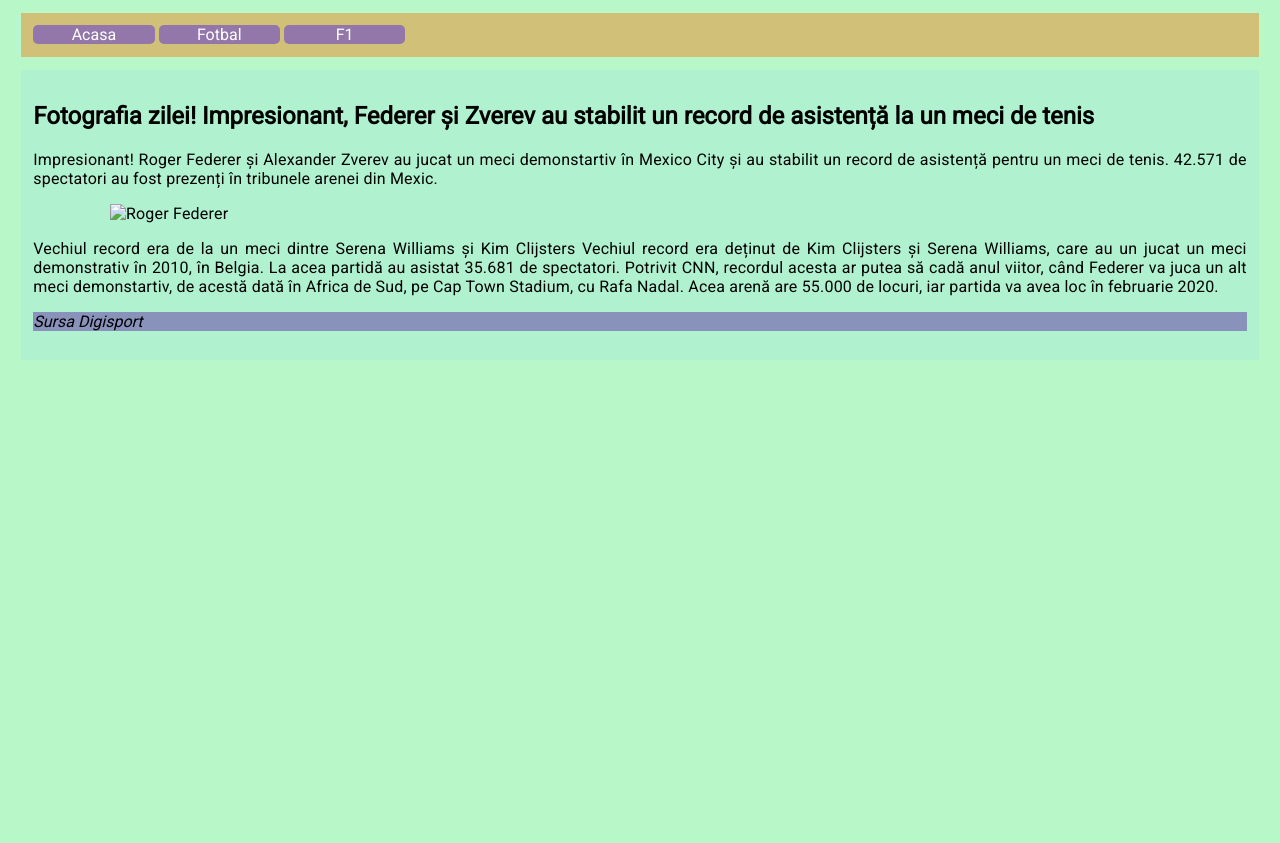
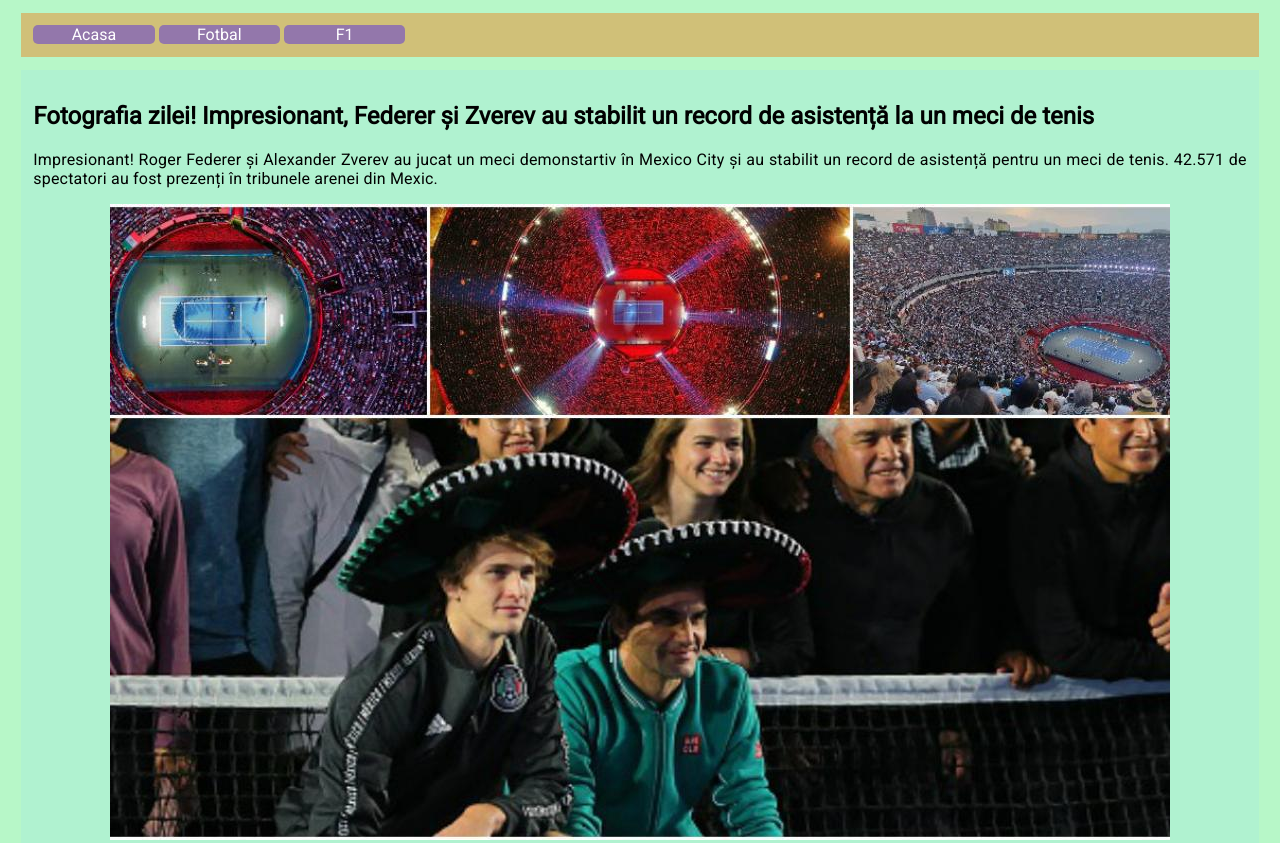
Before and after one commit to rosubogdangheorghe/News_Site, a plain HTML site: page pages/tennis.html in a window 1280 px wide. Shown: the top 843 px of the page. Before the commit the page ends 800 px from the top, so only its background shows below. Drawn offline with Linux system fonts and the light colour scheme; the site is published under a folder, as on GitHub Pages, so addresses that start at the root find nothing.

Commit message:
Update tennis.html

```diff
--- a/pages/tennis.html
+++ b/pages/tennis.html
@@ -30,7 +30,7 @@
                 <div id="articleOne">
                     <p>Impresionant! Roger Federer și Alexander Zverev au jucat un meci demonstartiv în Mexico City și au stabilit un record de asistență pentru un meci de tenis. 42.571 de spectatori au fost prezenți în tribunele arenei din Mexic.</p>
                     <figure class="photo">
-                        <img src="/images/poza_tenis.jpg" alt="Roger Federer" width="1060" height="636">
+                        <img src="../images/poza_tenis.jpg" alt="Roger Federer" width="1060" height="636">
 
 
                     </figure>
```
